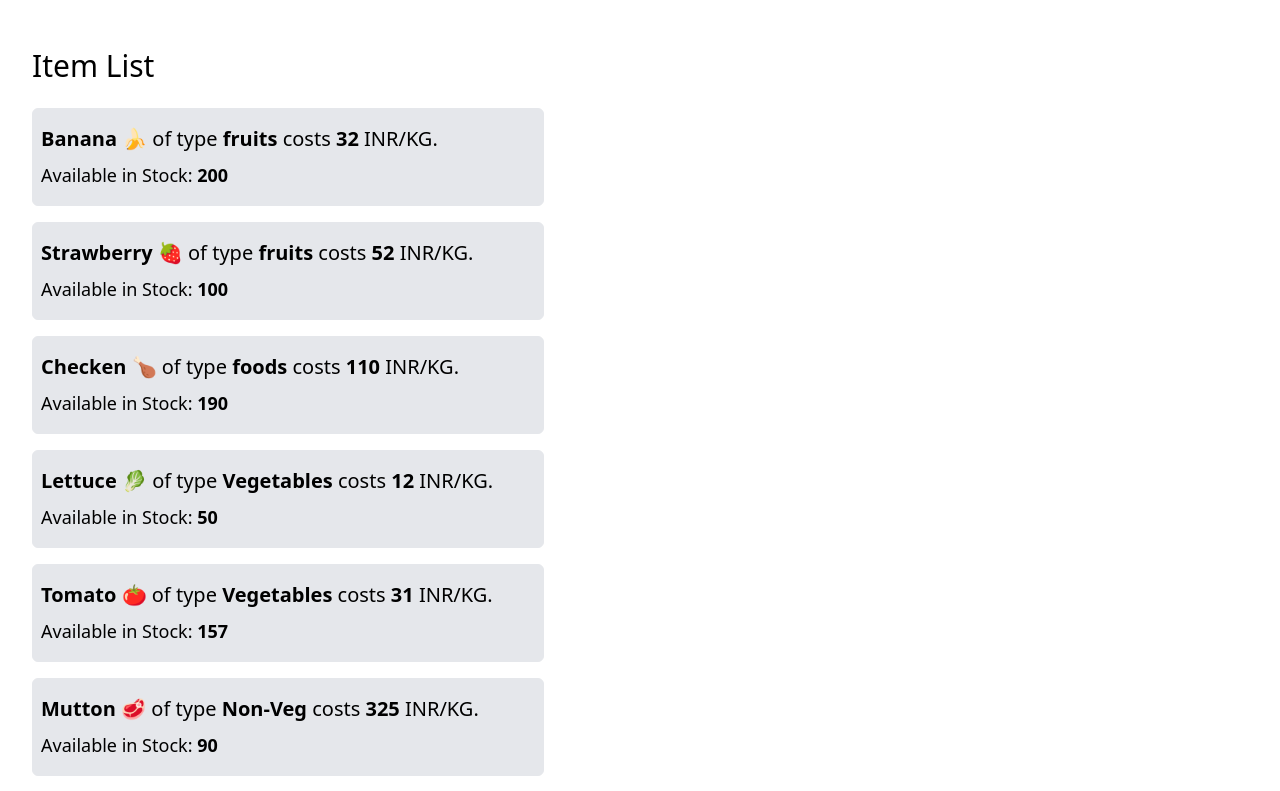
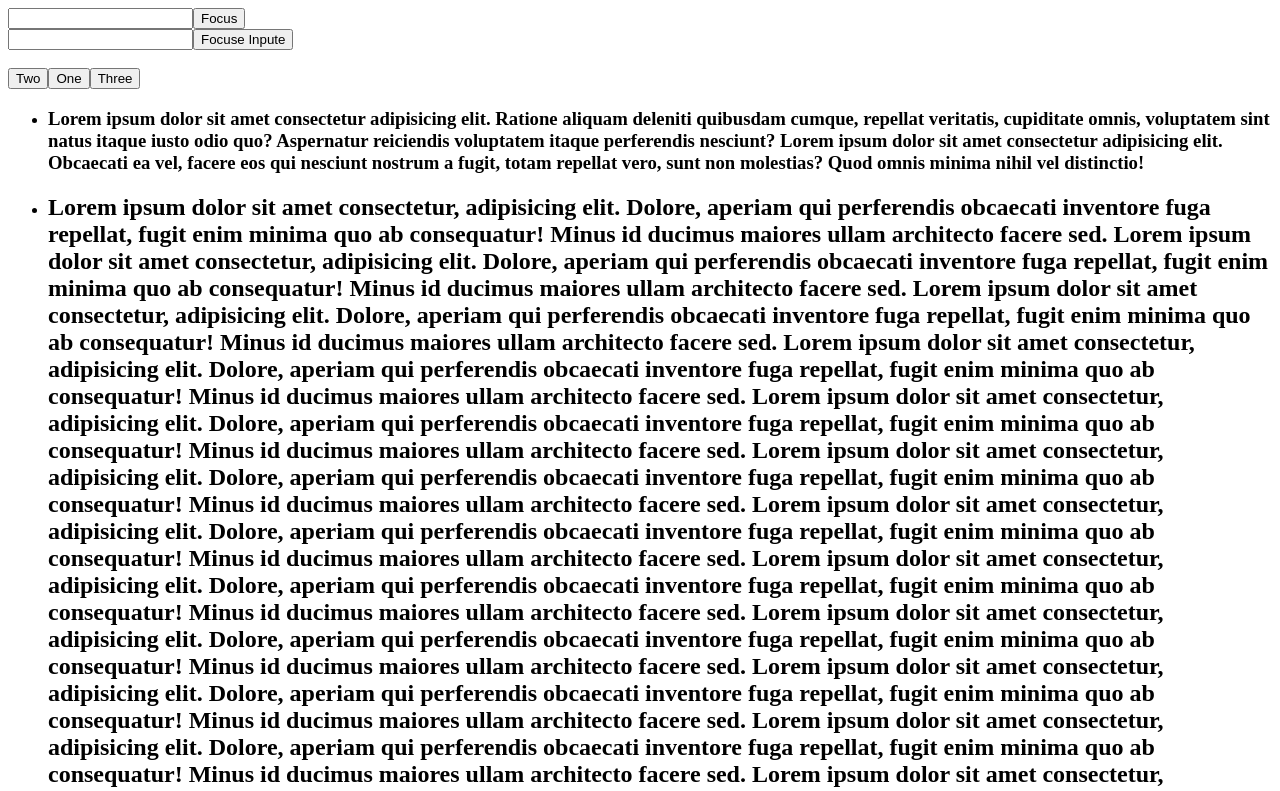
Before and after one commit to mdaktarhossen/Reactjs, a React (Vite) app: page / in a window 1280 px wide. Shown: the top 791 px of the page. Built offline with nearby package versions, Linux system fonts and the light colour scheme; data requests are answered from the project's data file.

Commit message:
scrollinf done

```diff
--- a/src/App.jsx
+++ b/src/App.jsx
@@ -1,9 +1,13 @@
-import "./App.css";
-import InventoryList from "./USEREDUCER/TAPASH/Inventory List/components/InventoryList";
+import Focuse from "./USEREF/DOC/Focuse";
+import Index from "./USEREF/DOC/Index";
+import Scroling from "./USEREF/DOC/Scrolling";
 export default function App() {
   return (
     <>
-      <InventoryList />
+      <Index />
+      <Focuse />
+      <br />
+      <Scroling />
     </>
   );
 }
--- a/src/USEREDUCER/TAPASH/Inventory List/actions/index.js
+++ /dev/null
@@ -1,6 +0,0 @@
-const FETCH_ACTIONS = {
-  PROGRASS: "PROGRESS",
-  SUCCESS: "SUCCESS",
-  ERROR: "ERROR",
-};
-export { FETCH_ACTIONS };
--- a/src/USEREDUCER/TAPASH/Inventory List/components/InventoryList.jsx
+++ /dev/null
@@ -1,50 +0,0 @@
-import axios from "axios";
-import { useEffect, useReducer } from "react";
-import { FETCH_ACTIONS } from "../actions";
-import { InventoryReducer, initalState } from "../reducer/InventoryList";
-
-export default function InventoryList() {
-  const [state, dispatch] = useReducer(InventoryReducer, initalState);
-
-  const { items, loding, error } = state;
-  console.log(items, loding, error);
-
-  useEffect(() => {
-    dispatch({ type: FETCH_ACTIONS.PROGRASS });
-    const getItems = async () => {
-      try {
-        let response = await axios.get("http://localhost:3000/edibles");
-        if (response.status === 200) {
-          dispatch({ type: FETCH_ACTIONS.SUCCESS, data: response.data });
-        }
-      } catch (err) {
-        console.error(err);
-        dispatch({ type: FETCH_ACTIONS.ERROR, error: err.message });
-      }
-    };
-    getItems();
-  }, []);
-  return (
-    <div className="flex flex-col m-8 w-2/5">
-      {loding ? (
-        <p>Loading...</p>
-      ) : error ? (
-        <p>{error}</p>
-      ) : (
-        <ul className="flex flex-col">
-          <h2 className="text-3xl my-4">Item List</h2>
-          {items.map((item) => (
-            <li className="flex flex-col p-2 my-2 bg-gray-200 border rounded-md" key={item.id}>
-              <p className="my-2 text-xl">
-                <strong>{item.name}</strong> {item.picture} of type <strong>{item.type}</strong> costs <strong>{item.price}</strong> INR/KG.
-              </p>
-              <p className="mb-2 text-lg">
-                Available in Stock: <strong>{item.quantity}</strong>
-              </p>
-            </li>
-          ))}
-        </ul>
-      )}
-    </div>
-  );
-}
--- a/src/USEREDUCER/TAPASH/Inventory List/reducer/InventoryList.js
+++ /dev/null
@@ -1,32 +0,0 @@
-import { FETCH_ACTIONS } from "../actions";
-const initalState = {
-  items: [],
-  loding: false,
-  error: null,
-};
-
-const InventoryReducer = (state, action) => {
-  switch (action.type) {
-    case FETCH_ACTIONS.PROGRASS: {
-      return {
-        ...state,
-        loding: true,
-      };
-    }
-    case FETCH_ACTIONS.SUCCESS: {
-      return {
-        ...state,
-        loding: false,
-        items: action.data,
-      };
-    }
-    case FETCH_ACTIONS.ERROR: {
-      return {
-        ...state,
-        loding: false,
-        error: action.data,
-      };
-    }
-  }
-};
-export { InventoryReducer, initalState };
--- /dev/null
+++ b/src/USEREF/DOC/Focuse.jsx
@@ -0,0 +1,14 @@
+import { useRef } from "react";
+
+export default function Focuse() {
+  const inputeRef = useRef();
+  const handleFocuse = () => {
+    inputeRef.current.focus();
+  };
+  return (
+    <div>
+      <input ref={inputeRef} type="text" />
+      <button onClick={handleFocuse}>Focuse Inpute</button>
+    </div>
+  );
+}
--- /dev/null
+++ b/src/USEREF/DOC/Index.jsx
@@ -0,0 +1,11 @@
+import { useRef } from "react";
+
+export default function Index() {
+  const refForFocus = useRef(null);
+  return (
+    <div>
+      <input ref={refForFocus} type="text" />
+      <button onClick={() => refForFocus.current.focus()}>Focus</button>
+    </div>
+  );
+}
--- /dev/null
+++ b/src/USEREF/DOC/Scrolling.jsx
@@ -0,0 +1,79 @@
+import { useRef } from "react";
+
+export default function Scrolling() {
+  const scrollOne = useRef(null);
+  const scrollTwo = useRef(null);
+  const scrollThree = useRef(null);
+
+  const handleScrollOne = () => {
+    scrollOne.current.scrollIntoView({
+      behavior: "smooth",
+      block: "nearest",
+      inline: "center",
+    });
+  };
+  const handleScrollTwo = () => {
+    scrollTwo.current.scrollIntoView({
+      behavior: "smooth",
+      block: "nearest",
+      inline: "center",
+    });
+  };
+  const handleScrollThree = () => {
+    scrollThree.current.scrollIntoView({
+      behavior: "smooth",
+      block: "nearest",
+      inline: "center",
+    });
+  };
+  return (
+    <>
+      <nav>
+        <button onClick={handleScrollTwo}>Two</button>
+        <button onClick={handleScrollOne}>One</button>
+        <button onClick={handleScrollThree}>Three</button>
+      </nav>
+      <ul>
+        <li ref={scrollOne}>
+          <h3>
+            Lorem ipsum dolor sit amet consectetur adipisicing elit. Ratione aliquam deleniti quibusdam cumque, repellat veritatis, cupiditate omnis,
+            voluptatem sint natus itaque iusto odio quo? Aspernatur reiciendis voluptatem itaque perferendis nesciunt? Lorem ipsum dolor sit amet
+            consectetur adipisicing elit. Obcaecati ea vel, facere eos qui nesciunt nostrum a fugit, totam repellat vero, sunt non molestias? Quod
+            omnis minima nihil vel distinctio!
+          </h3>
+        </li>
+        <li ref={scrollTwo}>
+          <h2>
+            Lorem ipsum dolor sit amet consectetur, adipisicing elit. Dolore, aperiam qui perferendis obcaecati inventore fuga repellat, fugit enim
+            minima quo ab consequatur! Minus id ducimus maiores ullam architecto facere sed. Lorem ipsum dolor sit amet consectetur, adipisicing elit.
+            Dolore, aperiam qui perferendis obcaecati inventore fuga repellat, fugit enim minima quo ab consequatur! Minus id ducimus maiores ullam
+            architecto facere sed. Lorem ipsum dolor sit amet consectetur, adipisicing elit. Dolore, aperiam qui perferendis obcaecati inventore fuga
+            repellat, fugit enim minima quo ab consequatur! Minus id ducimus maiores ullam architecto facere sed. Lorem ipsum dolor sit amet
+            consectetur, adipisicing elit. Dolore, aperiam qui perferendis obcaecati inventore fuga repellat, fugit enim minima quo ab consequatur!
+            Minus id ducimus maiores ullam architecto facere sed. Lorem ipsum dolor sit amet consectetur, adipisicing elit. Dolore, aperiam qui
+            perferendis obcaecati inventore fuga repellat, fugit enim minima quo ab consequatur! Minus id ducimus maiores ullam architecto facere sed.
+            Lorem ipsum dolor sit amet consectetur, adipisicing elit. Dolore, aperiam qui perferendis obcaecati inventore fuga repellat, fugit enim
+            minima quo ab consequatur! Minus id ducimus maiores ullam architecto facere sed. Lorem ipsum dolor sit amet consectetur, adipisicing elit.
+            Dolore, aperiam qui perferendis obcaecati inventore fuga repellat, fugit enim minima quo ab consequatur! Minus id ducimus maiores ullam
+            architecto facere sed. Lorem ipsum dolor sit amet consectetur, adipisicing elit. Dolore, aperiam qui perferendis obcaecati inventore fuga
+            repellat, fugit enim minima quo ab consequatur! Minus id ducimus maiores ullam architecto facere sed. Lorem ipsum dolor sit amet
+            consectetur, adipisicing elit. Dolore, aperiam qui perferendis obcaecati inventore fuga repellat, fugit enim minima quo ab consequatur!
+            Minus id ducimus maiores ullam architecto facere sed. Lorem ipsum dolor sit amet consectetur, adipisicing elit. Dolore, aperiam qui
+            perferendis obcaecati inventore fuga repellat, fugit enim minima quo ab consequatur! Minus id ducimus maiores ullam architecto facere sed.
+            Lorem ipsum dolor sit amet consectetur, adipisicing elit. Dolore, aperiam qui perferendis obcaecati inventore fuga repellat, fugit enim
+            minima quo ab consequatur! Minus id ducimus maiores ullam architecto facere sed. Lorem ipsum dolor sit amet consectetur, adipisicing elit.
+            Dolore, aperiam qui perferendis obcaecati inventore fuga repellat, fugit enim minima quo ab consequatur! Minus id ducimus maiores ullam
+            architecto facere sed. Lorem ipsum dolor sit amet consectetur, adipisicing elit. Dolore, aperiam qui perferendis obcaecati inventore fuga
+            repellat, fugit enim minima quo ab consequatur! Minus id ducimus maiores ullam architecto facere sed.
+          </h2>
+        </li>
+        <li ref={scrollThree}>
+          <h2>
+            Lorem ipsum dolor sit amet consectetur, adipisicing elit. Dolore, aperiam qui perferendis obcaecati inventore fuga repellat, fugit enim
+            minima quo ab consequatur! Minus id ducimus maiores ullam architecto facere sed.
+          </h2>
+        </li>
+      </ul>
+    </>
+  );
+}
--- a/src/main.jsx
+++ b/src/main.jsx
@@ -1,4 +1,9 @@
+import React from "react";
 import ReactDOM from "react-dom/client";
 import App from "./App";
 
-ReactDOM.createRoot(document.getElementById("root")).render(<App />);
+ReactDOM.createRoot(document.getElementById("root")).render(
+  <React.StrictMode>
+    <App />
+  </React.StrictMode>
+);
--- a/src/server/data.json
+++ /dev/null
@@ -1,61 +0,0 @@
-{
-  "edibles": [
-    {
-      "id": 1,
-      "picture": "🍌",
-      "name": "Banana",
-      "price": 32,
-      "quantity": 200,
-      "type": "fruits"
-    },
-    {
-      "id": 2,
-      "picture": "🍓",
-      "name": "Strawberry",
-      "price": 52,
-      "quantity": 100,
-      "type": "fruits"
-    },
-    {
-      "id": 3,
-      "picture": "🍗",
-      "name": "Checken",
-      "price": 110,
-      "quantity": 190,
-      "type": "foods",
-      "sub-type": "Non-Veg"
-    },
-    {
-      "id": 4,
-      "picture": "🥬",
-      "name": "Lettuce",
-      "price": 12,
-      "quantity": 50,
-      "type": "Vegetables"
-    },
-    {
-      "id": 5,
-      "picture": "🍅",
-      "name": "Tomato",
-      "price": 31,
-      "quantity": 157,
-      "type": "Vegetables"
-    },
-    {
-      "id": 6,
-      "picture": "🥩",
-      "name": "Mutton",
-      "price": 325,
-      "quantity": 90,
-      "type": "Non-Veg"
-    },
-    {
-      "id": 7,
-      "picture": "🥕",
-      "name": "Carrot",
-      "price": 42,
-      "quantity": 190,
-      "type": "Vegetables"
-    }
-  ]
-}
```
Also changed, not shown: src/USEREF/BRO CODE/First.jsx (added, +15 -0 lines), 1 other file (tests, documents, lock files or other folders).
